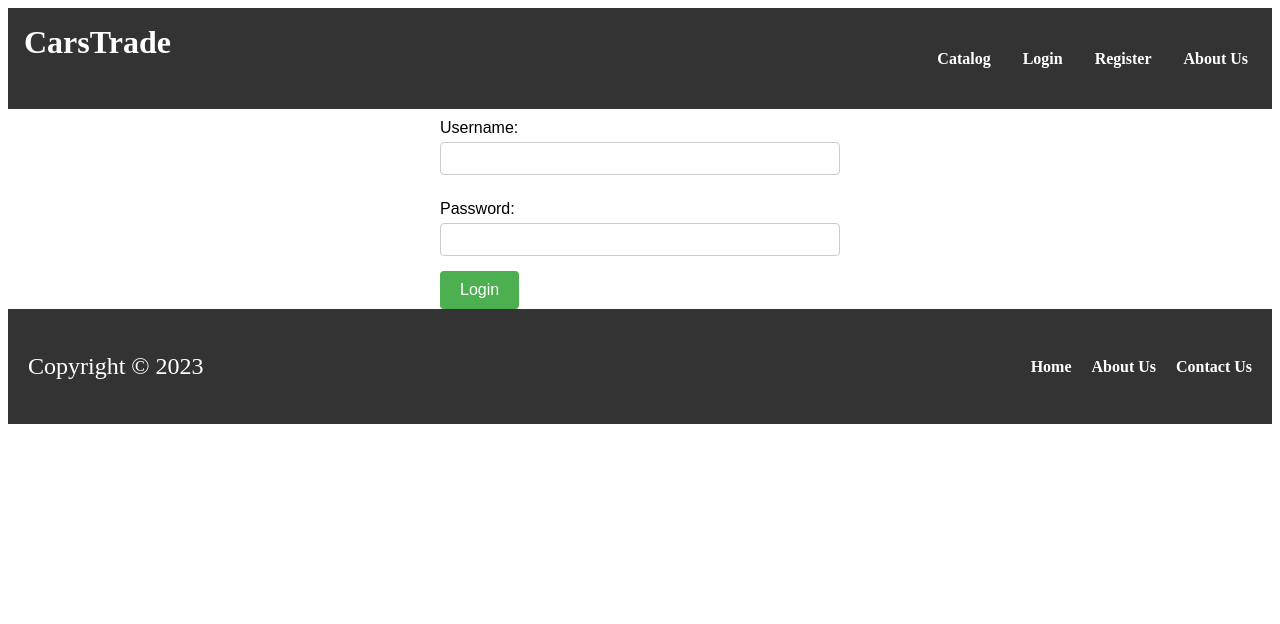
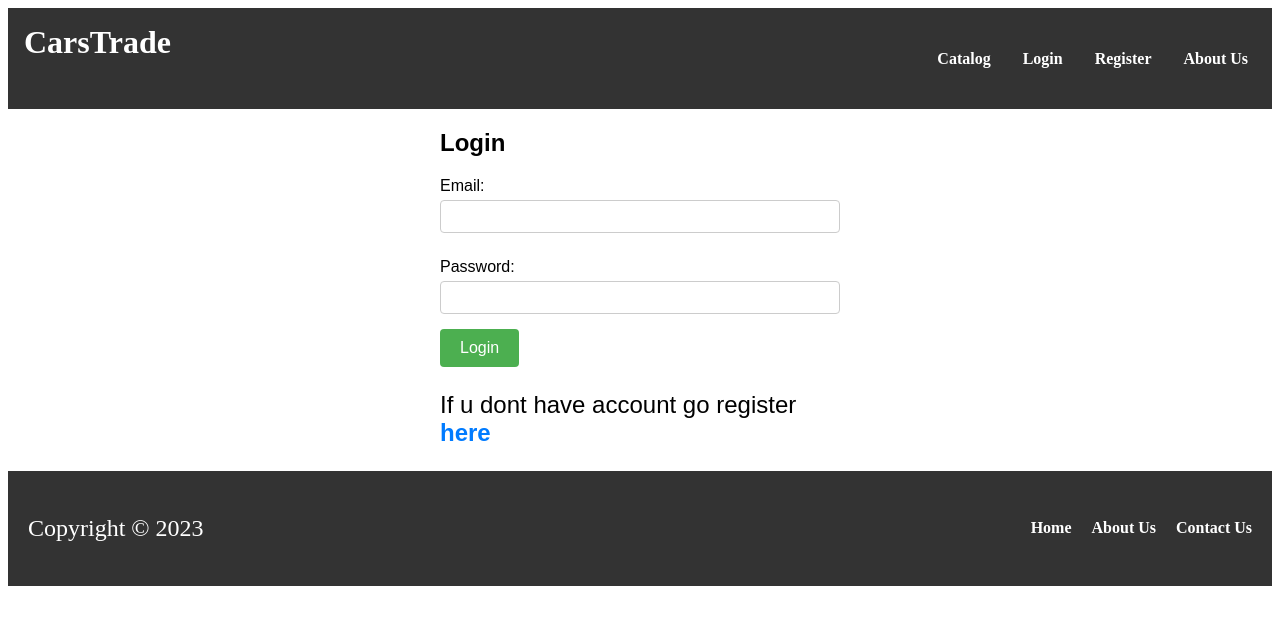
Before and after one commit to Petar-Dinev/BuyOrSell, a React (Create React App) app in the folder client/: page /login in a window 1280 px wide. Shown: the top 624 px of the page. Built offline with nearby package versions, Linux system fonts and the light colour scheme; no server answers.

Commit message:
Rework login form and rename login page css file

```diff
--- a/client/src/components/Login/Login.js
+++ b/client/src/components/Login/Login.js
@@ -1,15 +1,88 @@
-import styles from './loginCSS.css'
+import { Link } from "react-router-dom";
+import { useState } from "react";
+import { useAuthContext } from "../../contexts/AuthContext";
+import { useForm } from "../../hooks/useForm";
+
+import styles from "./LoginCss.module.css";
+
 const Login = () => {
+  const { onLoginSubmit } = useAuthContext();
+
+  const { values, changeHandler, onSubmit } = useForm(
+    {
+      email: "",
+      password: "",
+    },
+    onLoginSubmit
+  );
+
+  const [errors, setErrors] = useState({
+    emailError: "",
+    passwordError: "",
+    // errorsFromServer: '',
+  });
+
+  const onBlurHandler = (e) => {
+    if (
+      e.target.name === "email" &&
+      (!e.target.value.includes("@") || !e.target.value.includes("."))
+    ) {
+      setErrors((state) => ({ ...state, emailError: "Invalid email!" }));
+    } else {
+      setErrors((state) => ({ ...state, emailError: "" }));
+    }
+
+    if (e.target.name === "password" && e.target.value.length < 4) {
+      setErrors((state) => ({
+        ...state,
+        passwordError: "password must be at least 4 character length",
+      }));
+    } else {
+      setErrors((state) => ({ ...state, passwordError: "" }));
+    }
+  };
+
   return (
-    <form action="/login" method="post" style={styles}>
-      <label htmlFor="username">Username:</label>
-      <input type="text" id="username" name="username" required />
-
-      <label htmlFor="password">Password:</label>
-      <input type="password" id="password" name="password" required />
-
-      <button type="submit">Login</button>
-    </form>
+    <section>
+      <form action="/login" method="post" style={styles} onSubmit={onSubmit}>
+        <div>
+          <h2>Login</h2>
+          <label htmlFor="username">Email:</label>
+          <input
+            type="text"
+            id="email"
+            name="email"
+            value={values.email}
+            onChange={changeHandler}
+            onBlur={onBlurHandler}
+            required
+          />
+          {errors.emailError ? <span>{errors.emailError}</span> : null}
+        </div>
+        <div>
+          <label htmlFor="password">Password:</label>
+          <input
+            type="password"
+            id="password"
+            name="password"
+            value={values.password}
+            onChange={changeHandler}
+            onBlur={onBlurHandler}
+            required
+          />
+          {errors.passwordError ? <span>{errors.passwordError}</span> : null}
+        </div>
+        <div>
+          <button type="submit">Login</button>
+          <p>
+            <span>
+              If u dont have account go register{" "}
+              <Link to="/register">here</Link>
+            </span>
+          </p>
+        </div>
+      </form>
+    </section>
   );
 };
 
--- /dev/null
+++ b/client/src/components/Login/LoginCss.module.css
@@ -0,0 +1,35 @@
+form {
+  width: 400px;
+  margin: 0 auto;
+  font-family: Arial, sans-serif;
+}
+
+
+label {
+  display: block;
+  margin-top: 10px;
+}
+
+input {
+  width: 100%;
+  padding: 8px;
+  margin-top: 5px;
+  margin-bottom: 15px;
+  border: 1px solid #ccc;
+  border-radius: 4px;
+  box-sizing: border-box;
+}
+
+button[type=submit] {
+  background-color: #4CAF50;
+  color: white;
+  padding: 10px 20px;
+  border: none;
+  border-radius: 4px;
+  cursor: pointer;
+  font-size: 16px;
+}
+
+button[type=submit]:hover {
+  background-color: #45a049;
+}
--- a/client/src/components/Login/loginCSS.css
+++ /dev/null
@@ -1,34 +0,0 @@
-form {
-    width: 400px;
-    margin: 0 auto;
-    font-family: Arial, sans-serif;
-  }
-
-  label {
-    display: block;
-    margin-top: 10px;
-  }
-
-  input {
-    width: 100%;
-    padding: 8px;
-    margin-top: 5px;
-    margin-bottom: 15px;
-    border: 1px solid #ccc;
-    border-radius: 4px;
-    box-sizing: border-box;
-  }
-
-  button[type=submit] {
-    background-color: #4CAF50;
-    color: white;
-    padding: 10px 20px;
-    border: none;
-    border-radius: 4px;
-    cursor: pointer;
-    font-size: 16px;
-  }
-
-  button[type=submit]:hover {
-    background-color: #45a049;
-  }
```
